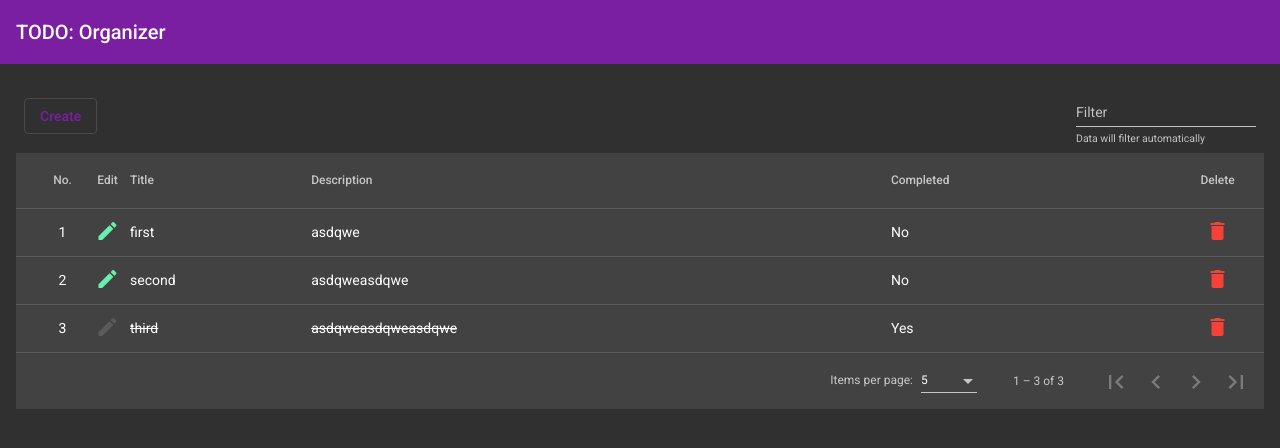
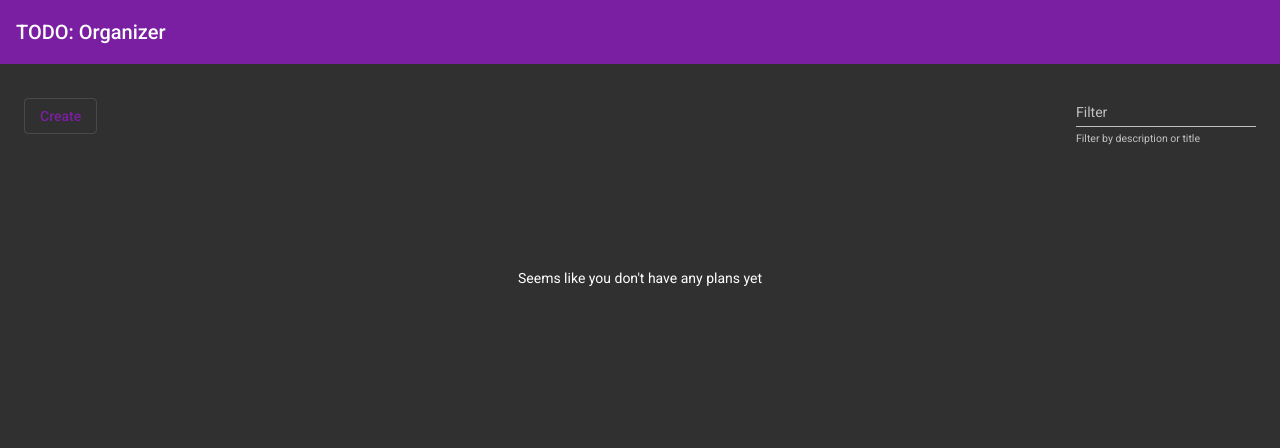
Before and after one commit to KobetiakVasyl/TODO-Organizer-Front-End, an Angular app: page / in a window 1280 px wide. Shown: the top 448 px of the page. Built offline with nearby package versions, Linux system fonts and the light colour scheme.

Commit message:
remove mocked data add no data message fix bug with editing todo

```diff
--- a/src/app/organizer.service.ts
+++ b/src/app/organizer.service.ts
@@ -7,27 +7,6 @@ import {Todo} from "./organizer/organizer.component";
 
 @Injectable({providedIn: 'root'})
 export class OrganizerService {
-  todos: Todo[] = [
-    {
-      id: 1,
-      title: 'first',
-      description: 'asdqwe',
-      completed: false
-    },
-    {
-      id: 2,
-      title: 'second',
-      description: 'asdqweasdqwe',
-      completed: false
-    },
-    {
-      id: 3,
-      title: 'third',
-      description: 'asdqweasdqweasdqwe',
-      completed: true
-    }
-  ];
-
   constructor(private dialog: MatDialog) {
   }
 
--- a/src/app/organizer/organizer.component.html
+++ b/src/app/organizer/organizer.component.html
@@ -21,7 +21,7 @@
         [formControl]="filterControl"
       >
 
-      <mat-hint>Data will filter automatically</mat-hint>
+      <mat-hint>Filter by description or title</mat-hint>
     </mat-form-field>
   </header>
 
@@ -32,6 +32,7 @@
       mat-table
       fxFlex="1 1 100%"
       matSortStart="desc"
+      [class.hidden]="!dataSource.data.length"
       [dataSource]="dataSource"
     >
       <ng-container matColumnDef="index">
@@ -45,8 +46,9 @@
           <mat-icon
             color="accent"
             [class.disabled]="element.completed"
-            (click)="edit(getRealIndex(i), element)"
-          >edit</mat-icon>
+            (click)="edit(element)"
+          >edit
+          </mat-icon>
         </td>
       </ng-container>
 
@@ -86,12 +88,20 @@
       <tr mat-header-row *matHeaderRowDef="displayedColumns"></tr>
       <tr mat-row *matRowDef="let row; columns: displayedColumns;"></tr>
     </table>
+
+    <div
+      *ngIf="!dataSource.data.length"
+      class="no-data"
+      fxLayoutAlign="center center"
+    >
+      Seems like you don't have any plans yet
+    </div>
   </main>
 
   <footer>
     <mat-paginator
       showFirstLastButtons
-      fxFlex="1 1 100%"
+      [class.hidden]="!dataSource.data.length"
       [pageSizeOptions]="[5, 10, 20]"
     ></mat-paginator>
   </footer>
--- a/src/app/organizer/organizer.component.scss
+++ b/src/app/organizer/organizer.component.scss
@@ -14,3 +14,8 @@ main {
 .completed {
   text-decoration: line-through !important;
 }
+
+.no-data {
+  width: 100%;
+  height: 250px;
+}
--- a/src/app/organizer/organizer.component.ts
+++ b/src/app/organizer/organizer.component.ts
@@ -35,6 +35,15 @@ export class OrganizerComponent implements OnInit, OnDestroy {
   }
 
   ngOnInit(): void {
+    this.dataSource.filterPredicate = ((todo: Todo, filter: string) => {
+      if (!filter) return;
+
+      return !!(
+        todo.title.toLowerCase().includes(filter) ||
+        todo.description.toLowerCase().includes(filter)
+      );
+    });
+
     this.subscriptions.add(
       this.filterControl.valueChanges
         .pipe(
@@ -45,8 +54,6 @@ export class OrganizerComponent implements OnInit, OnDestroy {
         )
         .subscribe(value => this.dataSource.filter = value)
     );
-
-    this.dataSource.data = this.organizerService.todos;
 
     this.dataSource.sort = this.sort;
     this.dataSource.paginator = this.paginator;
@@ -69,11 +76,15 @@ export class OrganizerComponent implements OnInit, OnDestroy {
     });
   }
 
-  edit(i:number, todo: Todo): void {
+  edit(todo: Todo): void {
     this.organizerService.handleEditTodo(todo).subscribe(response => {
       if (!response) return;
-      console.log(response);
-      this.dataSource.data[i] = response;
+      const i = this.dataSource.data.findIndex(({id}) => id === response.id);
+
+      this.dataSource.data[i].title = response.title;
+      this.dataSource.data[i].description = response.description;
+      this.dataSource.data[i].completed = response.completed;
+
       this.dataSource._updateChangeSubscription();
     });
   }
--- a/src/app/todo-pop-up/todo-pop-up.component.ts
+++ b/src/app/todo-pop-up/todo-pop-up.component.ts
@@ -16,6 +16,7 @@ interface Data {
 })
 export class TodoPopUpComponent implements OnInit {
   formGroup = new FormGroup({
+    id: new FormControl(null),
     title: new FormControl('', Validators.required),
     description: new FormControl('', Validators.required),
     completed: new FormControl(false)
--- a/src/styles.scss
+++ b/src/styles.scss
@@ -16,11 +16,6 @@ mat-icon {
   cursor: pointer;
 }
 
-.disabled {
-  color: grey !important;
-  opacity: .4 !important;
-}
-
 .container {
   padding: 1rem;
 }
@@ -28,3 +23,12 @@ mat-icon {
 .small-container {
   padding: .5rem;
 }
+
+.hidden {
+ display: none !important;
+}
+
+.disabled {
+  color: grey !important;
+  opacity: .4 !important;
+}
```
